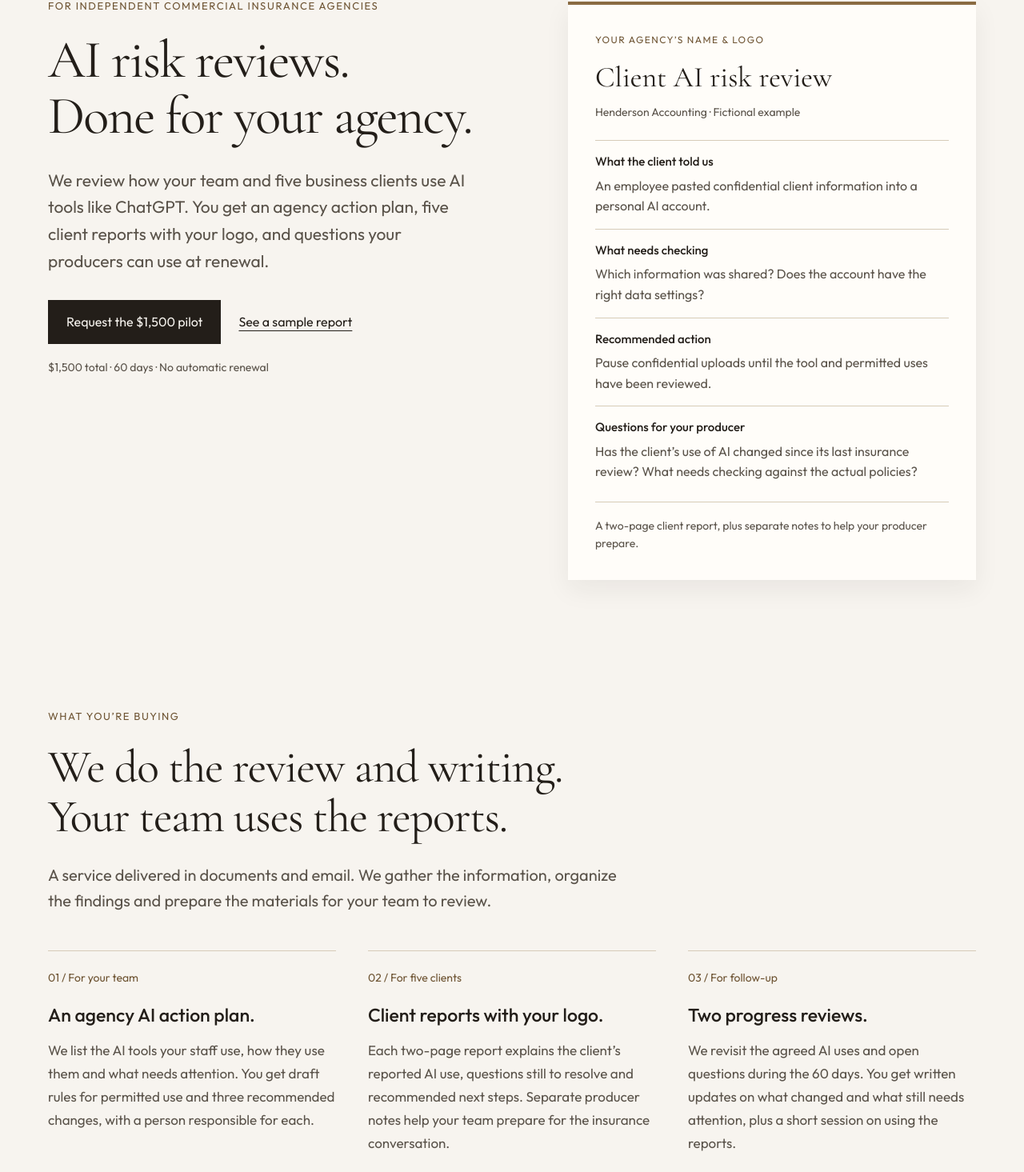
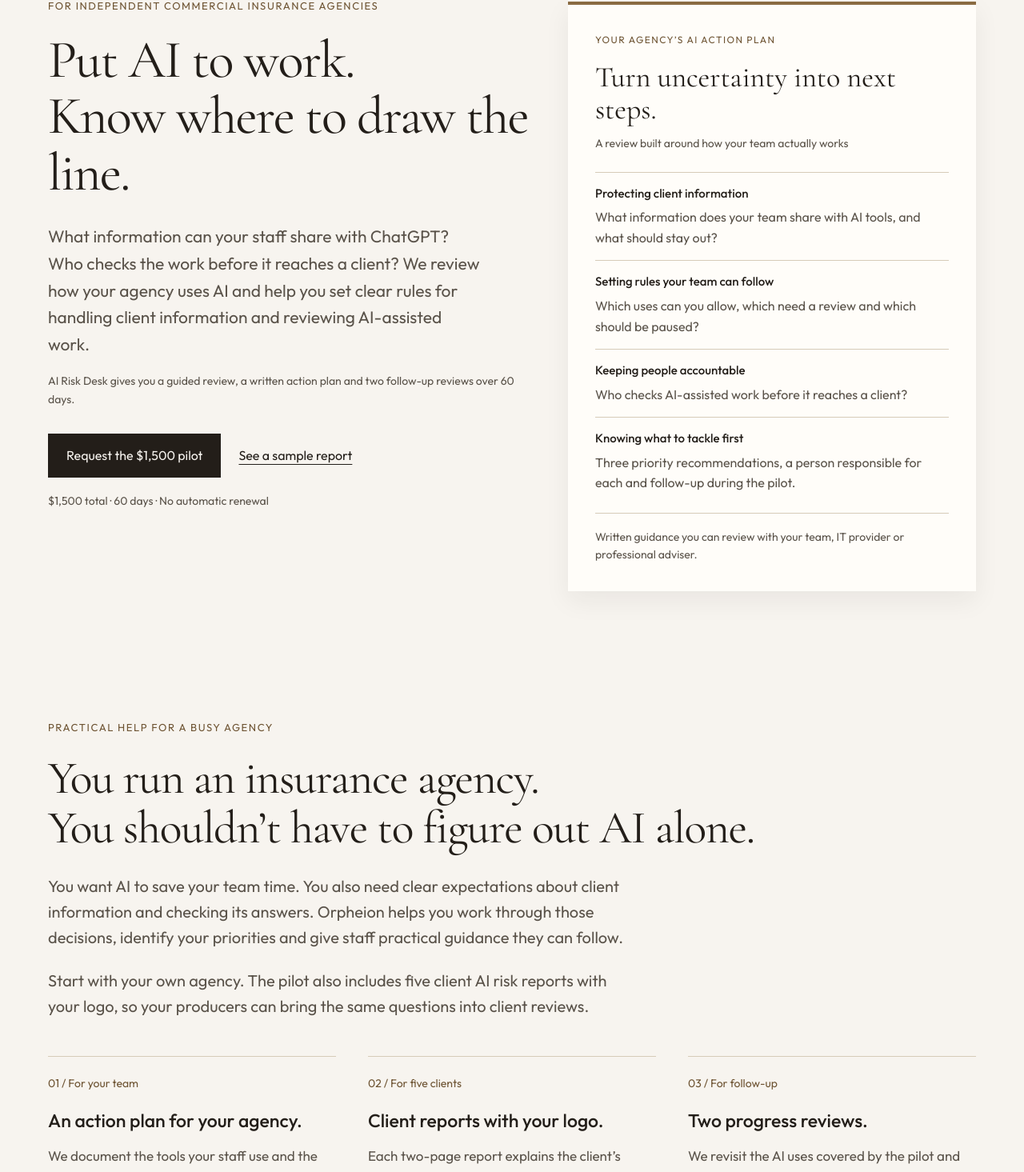
Before and after one commit to Iodine1776/orpheion, a Next.js app: page / in a window 1280 px wide. Shown: the part 160-1625 px from the top of the page at 80% size. Built offline with nearby package versions, Linux system fonts and the light colour scheme.

Commit message:
Lead with practical agency AI guidance and refine sales copy

```diff
--- a/src/app/layout.tsx
+++ b/src/app/layout.tsx
@@ -17,7 +17,7 @@ const body = Outfit({
 const siteUrl = "https://www.orpheion.com";
 const title = "Orpheion | AI Risk Reviews for Insurance Agencies";
 const description =
-  "We review your agency’s AI use and prepare five client AI risk reports with your logo. Agency action plan, producer notes and follow-up. $1,500 total for 60 days.";
+  "Practical help with your agency’s AI use: client information, staff rules and human oversight. An action plan plus five client reports. $1,500 for 60 days.";
 
 export const metadata: Metadata = {
   metadataBase: new URL(siteUrl),
--- a/src/app/page.tsx
+++ b/src/app/page.tsx
@@ -4,9 +4,9 @@ import { SiteFooter } from "@/components/SiteFooter";
 
 const inquiry = "mailto:hello@orpheion.com?subject=AI%20Risk%20Desk%20pilot&body=Hi%20Sam%2C%0A%0AI%27m%20interested%20in%20the%20%241%2C500%20AI%20Risk%20Desk%20pilot.%0AAgency%3A%0AMy%20role%3A%0ATeam%20size%3A%0AOne%20AI%20question%20we%27re%20working%20through%3A%0A";
 const included = [
-  ["For your team", "An agency AI action plan.", "We list the AI tools your staff use, how they use them and what needs attention. You get draft rules for permitted use and three recommended changes, with a person responsible for each."],
+  ["For your team", "An action plan for your agency.", "We document the tools your staff use and the tasks they use them for. You get draft rules for permitted use and three priority recommendations, each assigned to someone on your team."],
   ["For five clients", "Client reports with your logo.", "Each two-page report explains the client’s reported AI use, questions still to resolve and recommended next steps. Separate producer notes help your team prepare for the insurance conversation."],
-  ["For follow-up", "Two progress reviews.", "We revisit the agreed AI uses and open questions during the 60 days. You get written updates on what changed and what still needs attention, plus a short session on using the reports."]
+  ["For follow-up", "Two progress reviews.", "We revisit the AI uses covered by the pilot and the questions still to resolve. You get two written progress updates, plus a short training session to help producers use the client reports."]
 ];
 
 export default function Home() {
@@ -20,29 +20,32 @@ export default function Home() {
       <section className="risk-hero">
         <div className="risk-wrap risk-hero-grid">
           <div><p className="risk-eyebrow">For independent commercial insurance agencies</p>
-            <h1>AI risk reviews.<br />Done for your agency.</h1>
-            <p className="risk-lead">We review how your team and five business clients use AI tools like ChatGPT. You get an agency action plan, five client reports with your logo, and questions your producers can use at renewal.</p>
+            <h1>Put AI to work.<br />Know where to draw the line.</h1>
+            <p className="risk-lead">What information can your staff share with ChatGPT? Who checks the work before it reaches a client? We review how your agency uses AI and help you set clear rules for handling client information and reviewing AI-assisted work.</p>
+            <p className="risk-caption">AI Risk Desk gives you a guided review, a written action plan and two follow-up reviews over 60 days.</p>
             <div className="risk-actions"><a className="risk-button" href={inquiry}>Request the $1,500 pilot</a><a className="risk-text-link" href="/Orpheion-AI-Risk-Desk-sample.pdf">See a sample report</a></div>
             <p className="risk-caption">$1,500 total · 60 days · No automatic renewal</p>
           </div>
-          <aside className="risk-document risk-hero-report" aria-label="Example client AI risk report"><p className="risk-eyebrow">Your agency’s name &amp; logo</p><h2>Client AI risk review</h2><p className="risk-caption">Henderson Accounting · Fictional example</p><dl><dt>What the client told us</dt><dd>An employee pasted confidential client information into a personal AI account.</dd><dt>What needs checking</dt><dd>Which information was shared? Does the account have the right data settings?</dd><dt>Recommended action</dt><dd>Pause confidential uploads until the tool and permitted uses have been reviewed.</dd><dt>Questions for your producer</dt><dd>Has the client’s use of AI changed since its last insurance review? What needs checking against the actual policies?</dd></dl><p className="risk-report-note">A two-page client report, plus separate notes to help your producer prepare.</p></aside>
+          <aside className="risk-document risk-hero-report" aria-label="Questions covered in your agency AI review"><p className="risk-eyebrow">Your agency’s AI action plan</p><h2>Turn uncertainty into next steps.</h2><p className="risk-caption">A review built around how your team actually works</p><dl><dt>Protecting client information</dt><dd>What information does your team share with AI tools, and what should stay out?</dd><dt>Setting rules your team can follow</dt><dd>Which uses can you allow, which need a review and which should be paused?</dd><dt>Keeping people accountable</dt><dd>Who checks AI-assisted work before it reaches a client?</dd><dt>Knowing what to tackle first</dt><dd>Three priority recommendations, a person responsible for each and follow-up during the pilot.</dd></dl><p className="risk-report-note">Written guidance you can review with your team, IT provider or professional adviser.</p></aside>
         </div>
       </section>
-      <section className="risk-section risk-wrap" aria-labelledby="service-title"><p className="risk-eyebrow">What you’re buying</p><h2 id="service-title">We do the review and writing.<br />Your team uses the reports.</h2><p className="risk-lead-small">A service delivered in documents and email. We gather the information, organize the findings and prepare the materials for your team to review.</p><div className="risk-three">{included.map(([label,title,body],i)=><article key={label}><p className="risk-index">0{i+1} / {label}</p><h3>{title}</h3><p>{body}</p></article>)}</div></section>
+      <section className="risk-section risk-wrap" aria-labelledby="service-title"><p className="risk-eyebrow">Practical help for a busy agency</p><h2 id="service-title">You run an insurance agency.<br />You shouldn’t have to figure out AI alone.</h2><p className="risk-lead-small">You want AI to save your team time. You also need clear expectations about client information and checking its answers. Orpheion helps you work through those decisions, identify your priorities and give staff practical guidance they can follow.</p><p className="risk-lead-small">Start with your own agency. The pilot also includes five client AI risk reports with your logo, so your producers can bring the same questions into client reviews.</p><div className="risk-three">{included.map(([label,title,body],i)=><article key={label}><p className="risk-index">0{i+1} / {label}</p><h3>{title}</h3><p>{body}</p></article>)}</div></section>
       <section id="sample" className="risk-sample"><div className="risk-wrap risk-two"><div><p className="risk-eyebrow">See what you would receive</p><h2>“Are you using AI?”<br />is only the first question.</h2><p className="risk-lead-small">A client may use AI to draft customer emails, summarize private records or help make business decisions. Each use raises different questions.</p><p>We turn those answers into a short report: what the client is doing, what needs checking and what to do next. Your producer gets notes for the follow-up conversation.</p><a className="risk-text-link" href="/Orpheion-AI-Risk-Desk-sample.pdf">Read the sample reports · PDF</a><p className="risk-caption">Six pages showing the agency plan, client report and producer notes. Fictional examples, not customer results.</p></div><div className="risk-document"><p className="risk-eyebrow">How the report helps your agency</p><h3>Walk into the review prepared.</h3><dl><dt>Ask specific questions</dt><dd>Start with how the client actually uses AI, rather than a general discussion about technology.</dd><dt>Give the client something useful</dt><dd>Leave them with a report carrying your agency’s logo and recommended actions to discuss.</dd><dt>Keep a written record</dt><dd>Record what the client reported, which facts remain unverified and who needs to follow up.</dd></dl></div></div></section>
-      <section id="pilot" className="risk-section risk-wrap"><div className="risk-two"><div><p className="risk-eyebrow">The 60-day paid pilot</p><h2>Your agency.<br />Five clients.<br /><span className="risk-price">$1,500 total.</span></h2><p className="risk-lead-small">Try the service with real client reviews before deciding whether to continue. For one agency team of up to 25 people.</p><a className="risk-button" href={inquiry}>Request the $1,500 pilot</a><p className="risk-caption">We agree on scope and a start date before you pay. No automatic renewal.</p></div><div className="risk-offer"><h3>Included in your $1,500</h3><ul><li><strong>One agency AI review and action plan.</strong> Up to 10 tools and 10 ways your team uses them, draft permitted-use rules and three recommended changes.</li><li><strong>Five client AI risk reports with your logo.</strong> Two pages each, covering up to five AI uses per client, plus separate producer notes.</li><li><strong>Two scheduled follow-up reviews.</strong> Written updates on the agreed AI uses and outstanding actions.</li><li><strong>Help putting the reports to use.</strong> A 45-minute kickoff, 30-minute producer training and 30-minute closeout. One correction round per deliverable.</li></ul><p className="risk-caption">The client reports are called “AI Exposure Snapshots” in our sample and service terms.</p></div></div></section>
-      <section className="risk-process"><div className="risk-wrap risk-section"><p className="risk-eyebrow">How it works</p><h2>You bring the client relationships.<br />We prepare the materials.</h2><ol className="risk-three"><li><h3>01 / Choose five clients</h3><p>We agree on the scope. You name an operations contact and a licensed producer to review the work, then select five clients who can share how they use AI.</p></li><li><h3>02 / We prepare the reports</h3><p>We review the information your team and clients provide, identify unanswered questions and draft the action plan and client reports. Your team checks the facts and approves them before client use.</p></li><li><h3>03 / Use them in client reviews</h3><p>Your producers use the reports at renewals or risk reviews. We follow up during the pilot, then review what was useful with you at day 60.</p></li></ol></div></section>
+      <section id="pilot" className="risk-section risk-wrap"><div className="risk-two"><div><p className="risk-eyebrow">The 60-day paid pilot</p><h2>Your agency.<br />Five clients.<br /><span className="risk-price">$1,500 total.</span></h2><p className="risk-lead-small">Get practical guidance for your agency, then put it to use with five clients. For one agency team of up to 25 people.</p><a className="risk-button" href={inquiry}>Request the $1,500 pilot</a><p className="risk-caption">We agree on scope and a start date before you pay. No automatic renewal.</p></div><div className="risk-offer"><h3>Included in your $1,500</h3><ul><li><strong>An AI review and action plan for your agency.</strong> A review of up to 10 tools and 10 work processes, draft rules for permitted use and three priority recommendations.</li><li><strong>Five client AI risk reports with your logo.</strong> Two pages each, covering up to five AI uses per client, plus separate producer notes.</li><li><strong>Two scheduled follow-up reviews.</strong> Written updates on the agreed AI uses and outstanding actions.</li><li><strong>Help putting the reports to use.</strong> A 45-minute kickoff, 30-minute producer training and 30-minute closeout. One correction round per deliverable.</li></ul><p className="risk-caption">The client reports are called “AI Exposure Snapshots” in our sample and service terms.</p></div></div></section>
+      <section className="risk-process"><div className="risk-wrap risk-section"><p className="risk-eyebrow">How it works</p><h2>Start with your team.<br />Then help your clients.</h2><ol className="risk-three"><li><h3>01 / Tell us what you’re using</h3><p>We agree on scope and ask how your staff use AI, what information they share and what concerns you. You name an operations contact and a licensed producer reviewer, and select five clients.</p></li><li><h3>02 / Get a practical action plan</h3><p>We review the information provided, flag unanswered questions and recommend three priorities for your agency. We also prepare the five client reports. Your team checks the facts and approves the materials.</p></li><li><h3>03 / Put the plan and reports to work</h3><p>Your team decides which recommendations to put into practice. Producers use the client reports at renewals or risk reviews. We follow up during the pilot and review the results with you at day 60.</p></li></ol></div></section>
       <section className="risk-section risk-wrap risk-faq"><p className="risk-eyebrow">Questions before you buy</p><h2>What to expect.</h2>
-        <details><summary>Is this software or a service?</summary><p>It is a service. Orpheion prepares the review documents and updates for your team. There is no dashboard to install or learn. Most of the work happens through written questions, documents and email.</p></details>
+        <details><summary>Is this software or a service?</summary><p>It is a service. We help you work through questions about your team’s AI use, prepare your action plan and revisit the agreed issues during the pilot. There is no dashboard to install or learn. Most work happens through written questions, documents and email.</p></details>
+        <details><summary>We don’t know much about AI. Where do we start?</summary><p>Start with what your staff already use or want to try. You do not need a finished AI policy or a technical inventory. We help organize the tools, tasks and questions into a review your team can understand. Before you pay, we confirm whether the full pilot, including the five client reviews, fits your needs.</p></details>
+        <details><summary>Will this make our agency safe from data leaks or liability?</summary><p>No review can guarantee that. The service helps you identify questions about reported AI use, set clearer rules and prioritize precautions. It is not a security audit, legal opinion or insurance coverage determination. When a question needs specialist advice or technical changes, we identify that next step for your team to pursue.</p></details>
         <details><summary>We already have an AI policy. Is this still useful?</summary><p>It can be, if you want help reviewing actual AI use and preparing client reports. We work from your existing policy and flag questions it may not answer. If your only need is a generic policy template, this pilot is probably more than you need.</p></details>
-        <details><summary>Does this replace our licensed producer or legal adviser?</summary><p>No. Orpheion organizes reported AI uses, evidence gaps and proposed controls. Your licensed producer owns insurance advice and reviews client-facing materials. Legal opinions, coverage determinations, software implementation and incident response are outside scope.</p></details>
+        <details><summary>Does this replace our licensed producer or legal adviser?</summary><p>No. Orpheion documents reported AI use, identifies information that still needs checking and recommends practical precautions. Your licensed producer remains responsible for insurance advice and reviews materials before they go to clients. Legal opinions, coverage determinations, software implementation and incident response are outside the service.</p></details>
         <details><summary>What does our agency need to provide?</summary><p>Someone who can approve the work, an operations contact, a licensed producer reviewer and five business clients. At least three clients should have a renewal or planned risk review within 90 days. Your team and clients need to answer questions and review drafts. We agree on how to share information securely before receiving confidential material.</p></details>
         <details><summary>Will this mean lots of meetings?</summary><p>Most work and updates happen in writing. The pilot includes a short kickoff, producer training and closeout; written alternatives can be agreed before starting.</p></details>
         <details><summary>Who runs Orpheion?</summary><p>Sam Bolton runs Orpheion and is your point of contact. We use AI tools to help with research and drafting, with human review before delivery. Your agency’s licensed producer reviews client materials and remains responsible for insurance advice.</p></details>
         <details><summary>What happens after the 60 days?</summary><p>The pilot ends. You can stop or separately agree to a $750/month service: updates to the agreed agency AI register, a monthly monitoring brief, two new or refreshed client reports each month, a quarterly review of recommended controls and a 30-minute monthly review. It is month-to-month, with no automatic enrollment. Unused reports do not roll over.</p></details>
-        <details><summary>How do payment and cancellation work?</summary><p>The pilot costs $1,500 upfront after scope and delivery readiness are agreed. There is no automatic renewal. If we cannot start by the agreed date, you may request a refund before work starts. If core deliverables are missing at day 60, notify us; after a ten-business-day opportunity to complete them, you may request a pilot-fee refund. Agreed input delays and scope changes are recorded in writing. See the service terms.</p></details>
+        <details><summary>How do payment and cancellation work?</summary><p>The pilot costs $1,500 upfront after scope and delivery readiness are agreed. There is no automatic renewal. If we cannot start by the agreed date, you may request a refund before work starts. If core deliverables are missing at day 60, notify us; after a ten-business-day opportunity to complete them, you may request a pilot-fee refund. Agreed input delays and scope changes are recorded in writing. See our <Link href="/terms" className="risk-text-link">service terms</Link>.</p></details>
       </section>
-      <section className="risk-close"><div className="risk-wrap"><p className="risk-eyebrow">Orpheion / AI Risk Desk</p><h2>Put it to work with five clients.</h2><p>Email Sam with your agency name, team size and one AI question you or your clients are facing. We’ll confirm whether the $1,500 pilot fits and agree on the work before you pay.</p><a className="risk-button risk-button-light" href={inquiry}>Request the $1,500 pilot</a><p className="risk-caption">Opens your email app. You can also write to hello@orpheion.com.<br />Please leave confidential client information out of your first email.</p></div></section>
+      <section className="risk-close"><div className="risk-wrap"><p className="risk-eyebrow">Orpheion / AI Risk Desk</p><h2>Take the next step<br />with a clear AI plan.</h2><p>Tell Sam what your team is using and what you would like help understanding. We’ll help you decide whether the $1,500 pilot is the right next step. Scope and start date are agreed before you pay.</p><a className="risk-button risk-button-light" href={inquiry}>Request the $1,500 pilot</a><p className="risk-caption">Opens your email app. You can also write to hello@orpheion.com.<br />Please leave confidential client information out of your first email.</p></div></section>
     </main><SiteFooter />
   </>;
 }
--- a/src/app/terms/page.tsx
+++ b/src/app/terms/page.tsx
@@ -2,7 +2,7 @@ import type { Metadata } from "next";
 import { LegalShell } from "@/components/LegalShell";
 export const metadata: Metadata = {title: "Service terms | Orpheion AI Risk Desk", alternates: {canonical: "/terms"}};
 export default function Terms(){return <LegalShell title="AI Risk Desk service terms" updated="September 10, 2026">
-<section><h2>1. Agree the engagement before starting</h2><p>Orpheion provides AI-use documentation, proposed control actions and client exposure discussion materials for independent insurance agencies. Contact hello@orpheion.com to confirm fit. An engagement begins only after the parties identify the contracting provider and agency, agree a written scope and start date, and confirm payment. Browsing this site or sending an inquiry does not purchase a service. The signed engagement controls if it differs from this summary.</p></section>
+<section><h2>1. Agree on the engagement before starting</h2><p>Orpheion provides AI-use documentation, proposed control actions and client exposure discussion materials for independent insurance agencies. Contact hello@orpheion.com to confirm fit. An engagement begins only after the parties identify the contracting provider and agency, agree a written scope and start date, and confirm payment. Browsing this site or sending an inquiry does not purchase a service. The signed engagement controls if it differs from this summary.</p></section>
 <section><h2>2. Pilot scope and price</h2><p>The pilot is $1,500 total for 60 days, for one team of up to 25 staff. It covers up to ten AI tools and ten workflows, an agency action brief and approved-use register draft, three priority control recommendations, five two-page client snapshots with producer briefs, two scheduled monitoring reviews, and one correction round per deliverable. Each snapshot covers up to five AI uses. A 45-minute kickoff, 30-minute training and 30-minute closeout are included. Additional work requires written agreement on price and timing.</p></section>
 <section><h2>3. Your participation and review</h2><p>The agency appoints an authorized sponsor, operations owner and licensed producer reviewer. It supplies accurate, authorized information and confirms client permission where needed. Client-facing materials require agency approval before use. Input deadlines and review dates are agreed in writing; client delays or scope changes may change delivery dates by written agreement.</p></section>
 <section><h2>4. Service boundaries</h2><p>Materials identify reported uses, evidence gaps and proposed actions. They are not legal opinions, coverage determinations, compliance certifications, security audits or guarantees of loss prevention. Orpheion does not bind, place or sell insurance through this service. Licensed producers retain responsibility for insurance advice; appropriate legal and security specialists handle matters within their expertise. Software implementation, incident response and continuous monitoring are excluded.</p></section>
```
